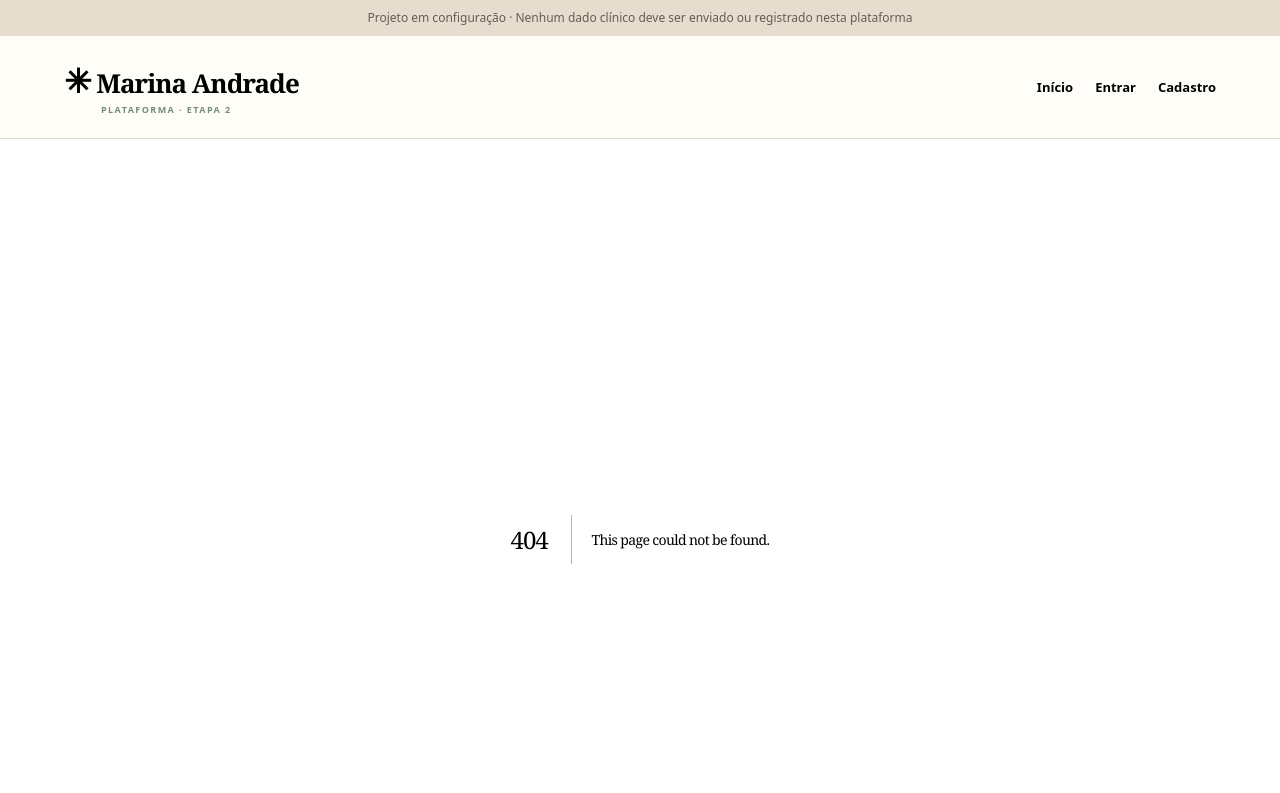
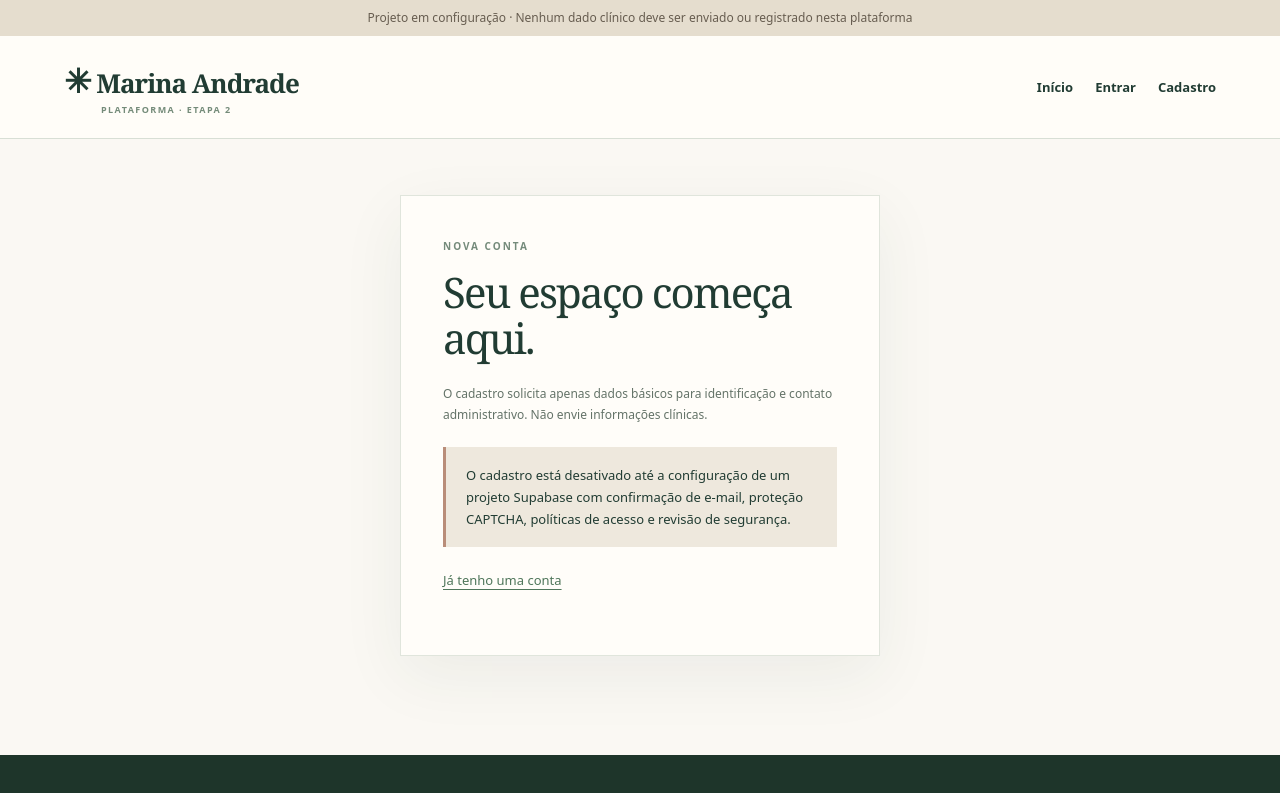
Before and after one commit to robertxz334/TESTE---SITE, a Next.js app in the folder plataforma/: page /cadastro in a window 1280 px wide. Before the commit this address had no page. Shown: the top 793 px of the page. Built offline with nearby package versions, Linux system fonts and the light colour scheme; no server answers.

Commit message:
feat(etapa2): interfaces cadastro, perfil e MFA administrativo

```diff
--- /dev/null
+++ b/plataforma/app/cadastro/page.tsx
@@ -0,0 +1,33 @@
+import Link from "next/link";
+import Script from "next/script";
+import { register } from "../actions";
+const messages: Record<string, string> = {
+  indisponivel: "Cadastro temporariamente indisponível. É necessário configurar e proteger o Supabase.",
+  captcha: "Conclua a verificação de segurança para continuar.",
+  invalidos: "Confira seus dados. A senha deve ter 12 ou mais caracteres e coincidir com a confirmação.",
+  falha: "Não foi possível concluir o pedido. Tente novamente mais tarde.",
+};
+export default async function Signup({ searchParams }: { searchParams: Promise<{ estado?: string }> }) {
+  const { estado } = await searchParams;
+  const siteKey = process.env.NEXT_PUBLIC_TURNSTILE_SITE_KEY;
+  const enabled = process.env.ENABLE_REGISTRATION === "true" && Boolean(siteKey)
+    && Boolean(process.env.NEXT_PUBLIC_SUPABASE_URL && process.env.NEXT_PUBLIC_SUPABASE_PUBLISHABLE_KEY);
+  return <section className="auth-card"><span className="eyebrow">NOVA CONTA</span><h1>Seu espaço começa aqui.</h1><p className="hint">O cadastro solicita apenas dados básicos para identificação e contato administrativo. Não envie informações clínicas.</p>
+    {estado && messages[estado] && <p className="status alert" role="alert">{messages[estado]}</p>}
+    {!enabled ? <p className="notice">O cadastro está desativado até a configuração de um projeto Supabase com confirmação de e-mail, proteção CAPTCHA, políticas de acesso e revisão de segurança.</p>
+      : <>
+      <Script src="https://challenges.cloudflare.com/turnstile/v0/api.js" strategy="afterInteractive" />
+      <form action={register}>
+        <div className="field"><label htmlFor="nome">Nome completo</label><input id="nome" name="nome" required minLength={2} maxLength={90} autoComplete="name"/></div>
+        <div className="field"><label htmlFor="email">E-mail</label><input id="email" name="email" type="email" required maxLength={254} autoComplete="email"/></div>
+        <div className="field"><label htmlFor="telefone">Telefone (opcional)</label><input id="telefone" name="telefone" type="tel" maxLength={24} autoComplete="tel"/></div>
+        <div className="field"><label htmlFor="senha">Senha (mínimo 12 caracteres)</label><input id="senha" name="senha" type="password" required minLength={12} maxLength={128} autoComplete="new-password"/></div>
+        <div className="field"><label htmlFor="confirmar">Confirmar senha</label><input id="confirmar" name="confirmar" type="password" required minLength={12} maxLength={128} autoComplete="new-password"/></div>
+        <div className="field"><div className="cf-turnstile" data-sitekey={siteKey} aria-label="Verificação de segurança" /></div>
+        <p className="hint">Ao enviar, você receberá orientações para verificar seu e-mail, caso o cadastro seja aceito. Consulte a política de privacidade antes de usar o serviço real.</p>
+        <button className="btn" type="submit">Criar minha conta →</button>
+      </form>
+      </>}
+    <div className="links"><Link href="/entrar">Já tenho uma conta</Link></div>
+  </section>;
+}
```
